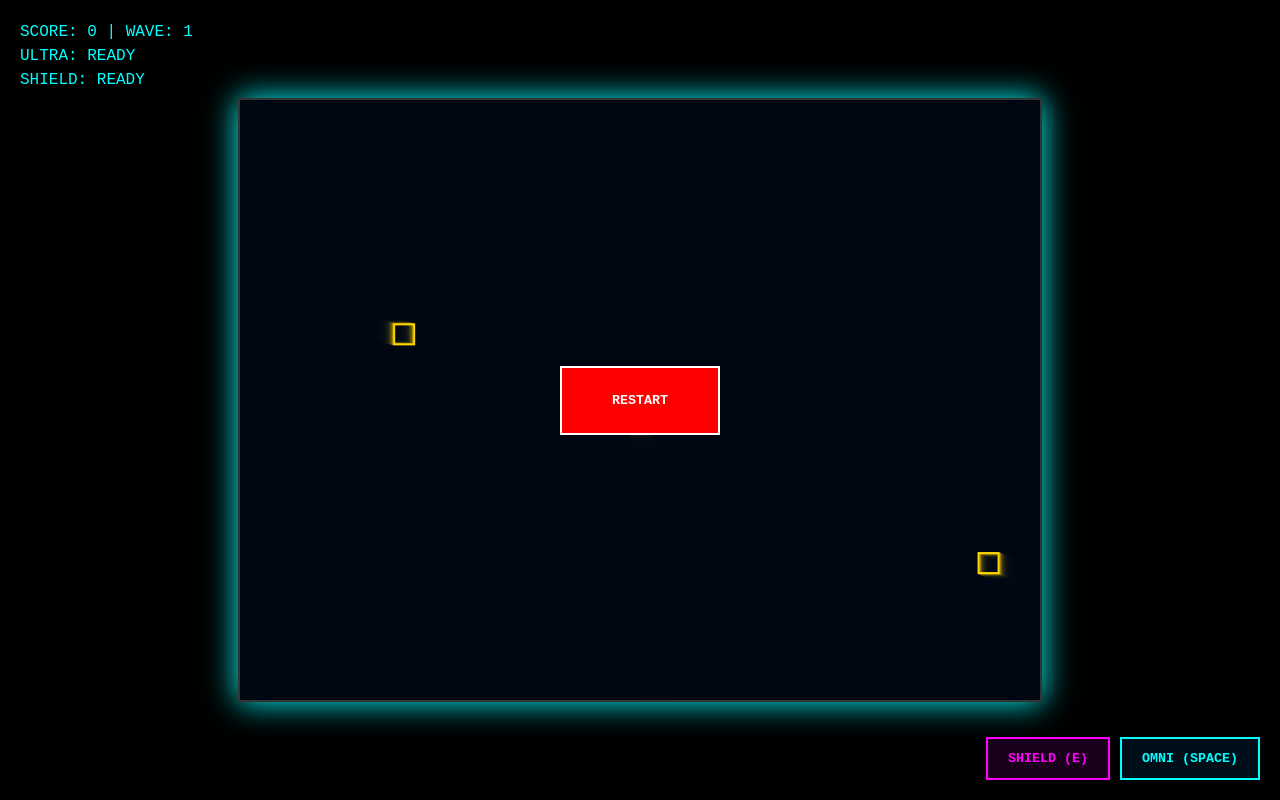
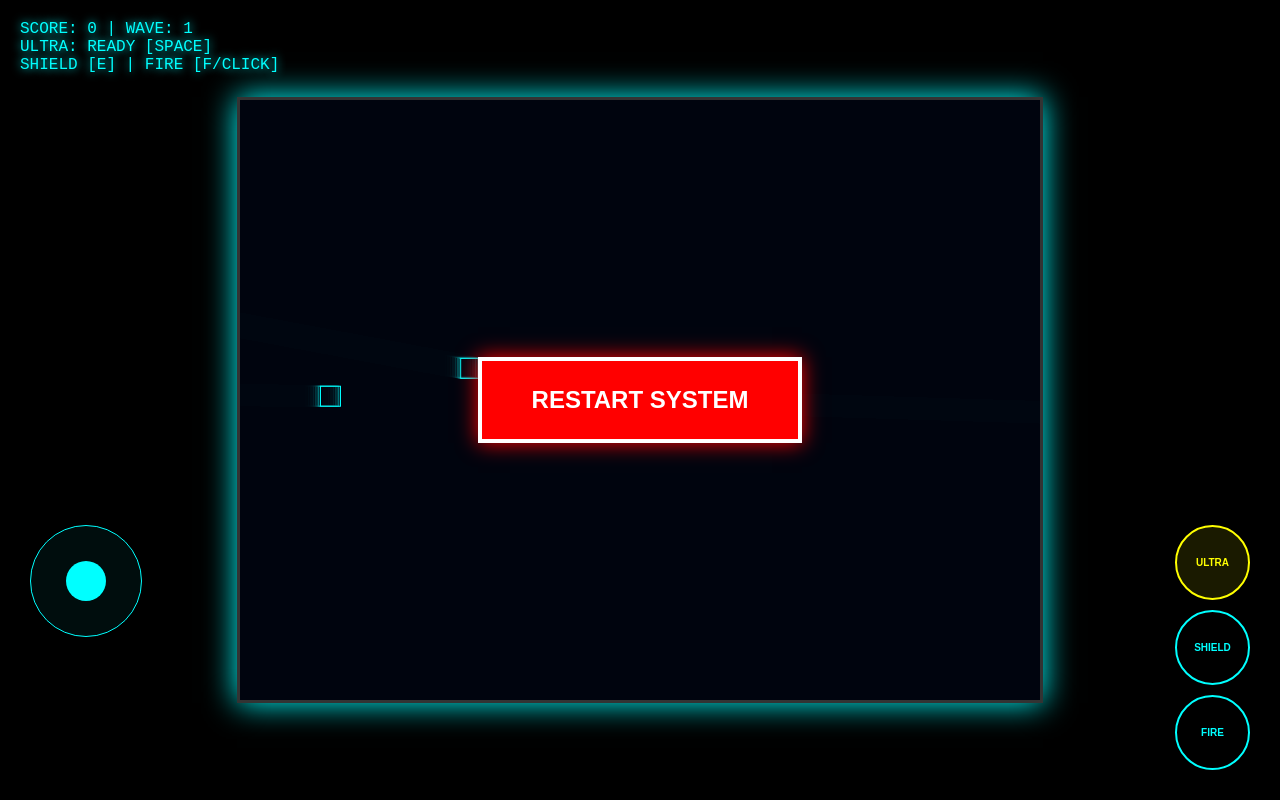
Before and after one commit to sitaulasubarna777-coder/rohit, a plain HTML site: page index.html in a window 1280 px wide. Drawn offline with Linux system fonts and the light colour scheme.

Commit message:
Add files via upload

```diff
--- a/index.html
+++ b/index.html
@@ -3,7 +3,7 @@
 <head>
     <meta charset="UTF-8">
     <meta name="viewport" content="width=device-width, initial-scale=1.0, maximum-scale=1.0, user-scalable=no">
-    <title>Space Shooter: Shield Edition</title>
+    <title>Space Shooter: Ultra Edition</title>
     <style>
         body {
             margin: 0; background: #000; overflow: hidden;
@@ -11,44 +11,49 @@
             height: 100vh; font-family: 'Courier New', monospace; touch-action: none;
         }
         canvas {
-            border: 2px solid #333; display: block; box-shadow: 0 0 30px #00ffff;
+            border: 3px solid #333; display: block; box-shadow: 0 0 30px #0ff;
             background: #000; max-width: 100vw; max-height: 100vh;
         }
-        #ui { position: absolute; top: 20px; left: 20px; color: #0ff; pointer-events: none; z-index: 5; line-height: 1.5; }
-        #controls { position: absolute; bottom: 20px; right: 20px; display: flex; gap: 10px; }
-
-        button {
-            padding: 12px 20px; font-family: inherit; font-weight: bold; cursor: pointer;
-            border: 2px solid #0ff; background: rgba(0, 136, 255, 0.1); color: #0ff;
-            text-transform: uppercase; -webkit-tap-highlight-color: transparent;
-        }
-
-        button:active { transform: scale(0.9); }
-        #shieldBtn { border-color: #f0f; color: #f0f; background: rgba(255, 0, 255, 0.1); }
+        #ui { position: absolute; top: 20px; left: 20px; color: #0ff; pointer-events: none; z-index: 5; text-shadow: 0 0 10px #0ff; }
 
         #restartBtn {
             position: absolute; display: none; padding: 25px 50px; background: #f00;
-            color: #fff; border: 2px solid #fff; z-index: 10; font-weight: bold; cursor: pointer;
+            color: #fff; border: 4px solid #fff; z-index: 10; font-weight: bold;
+            cursor: pointer; font-size: 24px; box-shadow: 0 0 20px #f00;
         }
 
-        @media (max-width: 600px) {
-            #controls button { width: 75px; height: 75px; border-radius: 50%; padding: 0; font-size: 10px; }
+        #mobileControls {
+            position: absolute; bottom: 30px; left: 0; width: 100%;
+            display: flex; justify-content: space-between; padding: 0 30px; box-sizing: border-box;
+            pointer-events: none;
         }
+        .btn-group { display: flex; flex-direction: column; gap: 10px; pointer-events: auto; }
+        #joystick-container { width: 110px; height: 110px; background: rgba(0,255,255,0.05); border-radius: 50%; position: relative; border: 1px solid #0ff; pointer-events: auto; }
+        #joystick-knob { width: 40px; height: 40px; background: #0ff; border-radius: 50%; position: absolute; left: 35px; top: 35px; }
+
+        .m-btn { width: 75px; height: 75px; border-radius: 50%; border: 2px solid #0ff; background: rgba(0,0,0,0.6); color: #0ff; font-weight: bold; pointer-events: auto; font-size: 10px; }
+        #ultraBtn { border-color: #ff0; color: #ff0; background: rgba(255, 255, 0, 0.1); }
     </style>
 </head>
 <body>
 
     <div id="ui">
         SCORE: <span id="score">0</span> | WAVE: <span id="wave">1</span><br>
-        ULTRA: <span id="ability">READY</span><br>
-        SHIELD: <span id="shieldStatus">READY</span>
+        ULTRA: <span id="ultraStatus">READY</span> [SPACE]<br>
+        SHIELD [E] | FIRE [F/CLICK]
     </div>
 
-    <button id="restartBtn" onclick="init()">RESTART</button>
-    <div id="controls">
-        <button id="shieldBtn" onclick="activateShield()">SHIELD (E)</button>
-        <button onclick="fireNova()">OMNI (SPACE)</button>
+    <button id="restartBtn" onclick="init()">RESTART SYSTEM</button>
+
+    <div id="mobileControls">
+        <div id="joystick-container"><div id="joystick-knob"></div></div>
+        <div class="btn-group">
+            <button class="m-btn" id="ultraBtn" onclick="fireNova()">ULTRA</button>
+            <button class="m-btn" onclick="activateShield()">SHIELD</button>
+            <button class="m-btn" onpointerdown="fireBullet(player.angle)">FIRE</button>
+        </div>
     </div>
+
     <canvas id="gameCanvas"></canvas>
 
 <script>
@@ -56,9 +61,18 @@ const canvas = document.getElementById('gameCanvas');
 const ctx = canvas.getContext('2d');
 const scoreEl = document.getElementById('score');
 const waveEl = document.getElementById('wave');
-const abilityEl = document.getElementById('ability');
-const shieldEl = document.getElementById('shieldStatus');
+const ultraEl = document.getElementById('ultraStatus');
 const restartBtn = document.getElementById('restartBtn');
+
+const audioCtx = new (window.AudioContext || window.webkitAudioContext)();
+function playFX(f, t, d, vol=0.1) {
+    const o = audioCtx.createOscillator();
+    const g = audioCtx.createGain();
+    o.type = t; o.frequency.setValueAtTime(f, audioCtx.currentTime);
+    g.gain.setValueAtTime(vol, audioCtx.currentTime);
+    o.connect(g); g.connect(audioCtx.destination);
+    o.start(); o.stop(audioCtx.currentTime + d);
+}
 
 function resize() {
     canvas.width = window.innerWidth > 800 ? 800 : window.innerWidth;
@@ -67,181 +81,164 @@ function resize() {
 window.onresize = resize;
 resize();
 
-let player, bullets, enemies, bosses, score, wave, gameActive, canUseNova, canUseShield, isShieldActive, spawnTimer;
+let player, bullets, enemies, score, wave, gameActive, isShieldActive, canShield, canUltra, spawnTimer;
 const keys = {};
 
+const joystick = document.getElementById('joystick-container');
+const knob = document.getElementById('joystick-knob');
+let jsActive = false; let jsInput = {x:0, y:0};
+
+joystick.onpointerdown = () => jsActive = true;
+window.addEventListener('pointermove', e => {
+    if(!jsActive) return;
+    const r = joystick.getBoundingClientRect();
+    const dx = e.clientX - (r.left + r.width/2);
+    const dy = e.clientY - (r.top + r.height/2);
+    const dist = Math.min(Math.hypot(dx, dy), 40);
+    const ang = Math.atan2(dy, dx);
+    knob.style.transform = `translate(${Math.cos(ang)*dist}px, ${Math.sin(ang)*dist}px)`;
+    jsInput = {x: Math.cos(ang)*(dist/40), y: Math.sin(ang)*(dist/40)};
+    player.angle = ang;
+});
+window.addEventListener('pointerup', () => { jsActive = false; knob.style.transform = ''; jsInput = {x:0, y:0}; });
+
 function init() {
-    player = {
-        x: canvas.width / 2, y: canvas.height / 2,
-        vx: 0, vy: 0,
-        accel: 0.35,      // Increased acceleration
-        friction: 0.96,   // Slicker movement
-        maxSpeed: 5.5,    // Much higher top speed
-        angle: 0
-    };
-    bullets = []; enemies = []; bosses = [];
-    score = 0; wave = 1; gameActive = true;
-    canUseNova = true; canUseShield = true; isShieldActive = false;
-
+    player = { x: canvas.width/2, y: canvas.height/2, vx: 0, vy: 0, accel: 0.6, friction: 0.94, angle: 0, radius: 20 };
+    bullets = []; enemies = [];
+    score = 0; wave = 1; gameActive = true; isShieldActive = false; canShield = true; canUltra = true;
     restartBtn.style.display = "none";
+    ultraEl.innerText = "READY";
     if (spawnTimer) clearTimeout(spawnTimer);
     spawnEnemy();
     gameLoop();
 }
 
-// Input Handlers
 window.onkeydown = e => keys[e.code] = true;
 window.onkeyup = e => keys[e.code] = false;
-window.onmousemove = e => {
-    const r = canvas.getBoundingClientRect();
-    player.angle = Math.atan2(e.clientY - r.top - player.y, e.clientX - r.left - player.x);
-};
-window.onclick = (e) => { if(gameActive && e.target.tagName !== 'BUTTON') fireBullet(player.angle); };
+window.onmousedown = (e) => { if(gameActive && e.target.tagName !== 'BUTTON') fireBullet(player.angle); };
 window.addEventListener('keydown', e => {
     if(e.code === 'Space') fireNova();
     if(e.code === 'KeyE') activateShield();
+    if(e.code === 'KeyF') fireBullet(player.angle);
 });
 
-// Mobile Controls
-window.addEventListener('touchmove', e => {
-    const touch = e.touches[0];
-    const r = canvas.getBoundingClientRect();
-    const dx = touch.clientX - r.left - player.x;
-    const dy = touch.clientY - r.top - player.y;
-    player.vx += (dx / 150) * player.accel;
-    player.vy += (dy / 150) * player.accel;
-    player.angle = Math.atan2(dy, dx);
-}, {passive: false});
-
 function fireBullet(ang) {
-    bullets.push({ x: player.x, y: player.y, v: { x: Math.cos(ang) * 16, y: Math.sin(ang) * 16 } });
+    bullets.push({ x: player.x, y: player.y, v: { x: Math.cos(ang) * 15, y: Math.sin(ang) * 15 } });
+    playFX(450, 'sawtooth', 0.08);
 }
 
 function fireNova() {
-    if (!canUseNova || !gameActive) return;
-    canUseNova = false;
-    abilityEl.innerText = "CHARGING...";
-    for(let i = 0; i < 24; i++) fireBullet((Math.PI * 2 / 24) * i);
-    setTimeout(() => { canUseNova = true; abilityEl.innerText = "READY"; }, 5000);
+    if(!canUltra || !gameActive) return;
+    canUltra = false;
+    ultraEl.innerText = "CHARGING";
+    playFX(150, 'square', 0.5, 0.2);
+    for(let i=0; i<32; i++) fireBullet((Math.PI*2/32)*i);
+    setTimeout(() => { canUltra = true; ultraEl.innerText = "READY"; }, 7000);
 }
 
 function activateShield() {
-    if (!canUseShield || !gameActive) return;
-    canUseShield = false;
-    isShieldActive = true;
-    shieldEl.innerText = "ACTIVE";
-    shieldEl.style.color = "#f0f";
-
-    // Shield Duration
-    setTimeout(() => {
-        isShieldActive = false;
-        shieldEl.innerText = "COOLDOWN";
-        shieldEl.style.color = "#f00";
-    }, 3000);
-
-    // Shield Cooldown
-    setTimeout(() => {
-        canUseShield = true;
-        shieldEl.innerText = "READY";
-        shieldEl.style.color = "#0ff";
-    }, 10000);
+    if(!canShield || !gameActive) return;
+    canShield = false; isShieldActive = true;
+    playFX(200, 'sine', 0.3);
+    setTimeout(() => isShieldActive = false, 3000);
+    setTimeout(() => canShield = true, 8000);
 }
 
 function spawnEnemy() {
-    if (!gameActive) return;
-    if (score > 0 && score % 200 === 0 && bosses.length === 0) {
-        bosses.push({ x: canvas.width/2, y: -60, size: 50, hp: 45, speed: 0.8, color: "#f0f" });
-    }
-    const side = Math.random() < 0.5;
-    const x = side ? (Math.random() < 0.5 ? -30 : canvas.width + 30) : Math.random() * canvas.width;
-    const y = side ? Math.random() * canvas.height : (Math.random() < 0.5 ? -30 : canvas.height + 30);
-    enemies.push({ x, y, speed: 1.3 + (wave * 0.15), color: `hsl(${wave * 50}, 100%, 50%)` });
-    spawnTimer = setTimeout(spawnEnemy, Math.max(250, 1400 - (wave * 120)));
+    if(!gameActive) return;
+    const x = Math.random() < 0.5 ? -20 : canvas.width + 20;
+    const y = Math.random() * canvas.height;
+    enemies.push({ x, y, speed: 1.5 + (wave * 0.2) });
+    spawnTimer = setTimeout(spawnEnemy, Math.max(300, 1500 - (wave * 100)));
 }
 
-function updatePlayer() {
+function drawRealSpaceship() {
+    ctx.save();
+    ctx.translate(player.x, player.y);
+    ctx.rotate(player.angle);
+
+    // Fuselage (Body)
+    ctx.fillStyle = "#555";
+    ctx.beginPath();
+    ctx.moveTo(25, 0);   // Nose
+    ctx.lineTo(-5, 12);  // Right wing root
+    ctx.lineTo(-15, 12); // Right wing back
+    ctx.lineTo(-10, 0);  // Tail center
+    ctx.lineTo(-15, -12);// Left wing back
+    ctx.lineTo(-5, -12); // Left wing root
+    ctx.closePath();
+    ctx.fill();
+    ctx.strokeStyle = "#fff"; ctx.lineWidth = 2;
+    ctx.stroke();
+
+    // Cockpit
+    ctx.fillStyle = "#0ff";
+    ctx.beginPath();
+    ctx.ellipse(5, 0, 8, 4, 0, 0, Math.PI*2);
+    ctx.fill();
+
+    // Twin Engines Glow
+    const flicker = Math.random() * 5;
+    ctx.fillStyle = isShieldActive ? "#f0f" : "#f40";
+    ctx.fillRect(-16, 4, 4 + flicker, 6); // Engine R
+    ctx.fillRect(-16, -10, 4 + flicker, 6); // Engine L
+
+    ctx.restore();
+}
+
+function gameLoop() {
+    if (!gameActive) return;
+    ctx.fillStyle = "rgba(0, 5, 15, 0.4)";
+    ctx.fillRect(0, 0, canvas.width, canvas.height);
+
+    // Update Velocity
     if (keys.KeyW || keys.ArrowUp) player.vy -= player.accel;
     if (keys.KeyS || keys.ArrowDown) player.vy += player.accel;
     if (keys.KeyA || keys.ArrowLeft) player.vx -= player.accel;
     if (keys.KeyD || keys.ArrowRight) player.vx += player.accel;
-
-    player.vx *= player.friction; player.vy *= player.friction;
-
-    const currentSpeed = Math.hypot(player.vx, player.vy);
-    if (currentSpeed > player.maxSpeed) {
-        player.vx = (player.vx / currentSpeed) * player.maxSpeed;
-        player.vy = (player.vy / currentSpeed) * player.maxSpeed;
-    }
+    player.vx += jsInput.x * player.accel;
+    player.vy += jsInput.y * player.accel;
+    player.vx *= player.friction;
+    player.vy *= player.friction;
     player.x += player.vx; player.y += player.vy;
 
-    if (player.x < 15) player.x = 15; if (player.x > canvas.width - 15) player.x = canvas.width - 15;
-    if (player.y < 15) player.y = 15; if (player.y > canvas.height - 15) player.y = canvas.height - 15;
-}
+    // Bound Clamping
+    if (player.x < player.radius) { player.x = player.radius; player.vx = 0; }
+    if (player.x > canvas.width - player.radius) { player.x = canvas.width - player.radius; player.vx = 0; }
+    if (player.y < player.radius) { player.y = player.radius; player.vy = 0; }
+    if (player.y > canvas.height - player.radius) { player.y = canvas.height - player.radius; player.vy = 0; }
 
-function gameLoop() {
-    if (!gameActive) return;
-    ctx.fillStyle = "rgba(0, 8, 20, 0.4)";
-    ctx.fillRect(0, 0, canvas.width, canvas.height);
-
-    updatePlayer();
-    wave = Math.floor(score / 200) + 1;
-    scoreEl.innerText = score;
-    waveEl.innerText = wave;
-
-    // Draw Shield Visual
-    if (isShieldActive) {
-        ctx.strokeStyle = "#f0f";
-        ctx.lineWidth = 2;
-        ctx.beginPath();
-        ctx.arc(player.x, player.y, 25 + Math.sin(Date.now()/100)*5, 0, Math.PI*2);
-        ctx.stroke();
+    if(isShieldActive) {
+        ctx.strokeStyle = "#f0f"; ctx.lineWidth = 2;
+        ctx.beginPath(); ctx.arc(player.x, player.y, 40, 0, 7); ctx.stroke();
     }
 
-    // Draw Player
-    ctx.save();
-    ctx.translate(player.x, player.y);
-    ctx.rotate(player.angle);
-    ctx.strokeStyle = "#0ff";
-    ctx.lineWidth = 3;
-    ctx.beginPath();
-    ctx.moveTo(15, 0); ctx.lineTo(-12, 10); ctx.lineTo(-8, 0); ctx.lineTo(-12, -10);
-    ctx.closePath();
-    ctx.stroke();
-    ctx.restore();
+    drawRealSpaceship();
 
     bullets.forEach((b, i) => {
         b.x += b.v.x; b.y += b.v.y;
-        ctx.strokeStyle = "#fff"; ctx.lineWidth = 2;
-        ctx.beginPath(); ctx.moveTo(b.x, b.y); ctx.lineTo(b.x - b.v.x * 0.8, b.y - b.v.y * 0.8);
-        ctx.stroke();
-        if(b.x < -50 || b.x > canvas.width + 50 || b.y < -50 || b.y > canvas.height + 50) bullets.splice(i, 1);
+        ctx.fillStyle = "#fff"; ctx.fillRect(b.x-1, b.y-1, 3, 3);
+        if(b.x<0 || b.x>canvas.width || b.y<0 || b.y>canvas.height) bullets.splice(i, 1);
     });
 
-    [...bosses, ...enemies].forEach((unit) => {
-        const d = Math.hypot(player.x - unit.x, player.y - unit.y);
-        unit.x += (player.x - unit.x)/d * unit.speed;
-        unit.y += (player.y - unit.y)/d * unit.speed;
+    enemies.forEach((en, ei) => {
+        const d = Math.hypot(player.x - en.x, player.y - en.y);
+        en.x += (player.x - en.x)/d * en.speed;
+        en.y += (player.y - en.y)/d * en.speed;
+        ctx.strokeStyle = "#0ff"; ctx.strokeRect(en.x-10, en.y-10, 20, 20);
 
-        ctx.strokeStyle = unit.color || "#f00";
-        ctx.lineWidth = unit.hp ? 4 : 2;
-        let size = unit.size || 10;
-        ctx.strokeRect(unit.x - size, unit.y - size, size * 2, size * 2);
-
-        if (d < size + 10 && !isShieldActive) {
+        if(d < 25 && !isShieldActive) {
             gameActive = false;
             restartBtn.style.display = "block";
+            playFX(60, 'sawtooth', 0.4, 0.3);
         }
 
-        bullets.forEach((bull, bui) => {
-            if(Math.hypot(bull.x - unit.x, bull.y - unit.y) < size + 12) {
-                if(unit.hp) {
-                    unit.hp--; unit.color = "#fff"; setTimeout(() => { unit.color = "#f0f"; }, 40);
-                } else {
-                    enemies.splice(enemies.indexOf(unit), 1);
-                }
-                bullets.splice(bui, 1);
-                if(unit.hp === 0) { bosses.splice(bosses.indexOf(unit), 1); score += 100; }
-                score += 10;
+        bullets.forEach((b, bi) => {
+            if(Math.hypot(b.x - en.x, b.y - en.y) < 18) {
+                enemies.splice(ei, 1); bullets.splice(bi, 1);
+                score += 10; scoreEl.innerText = score;
+                wave = Math.floor(score/200)+1; waveEl.innerText = wave;
+                playFX(200, 'square', 0.1);
             }
         });
     });
```
